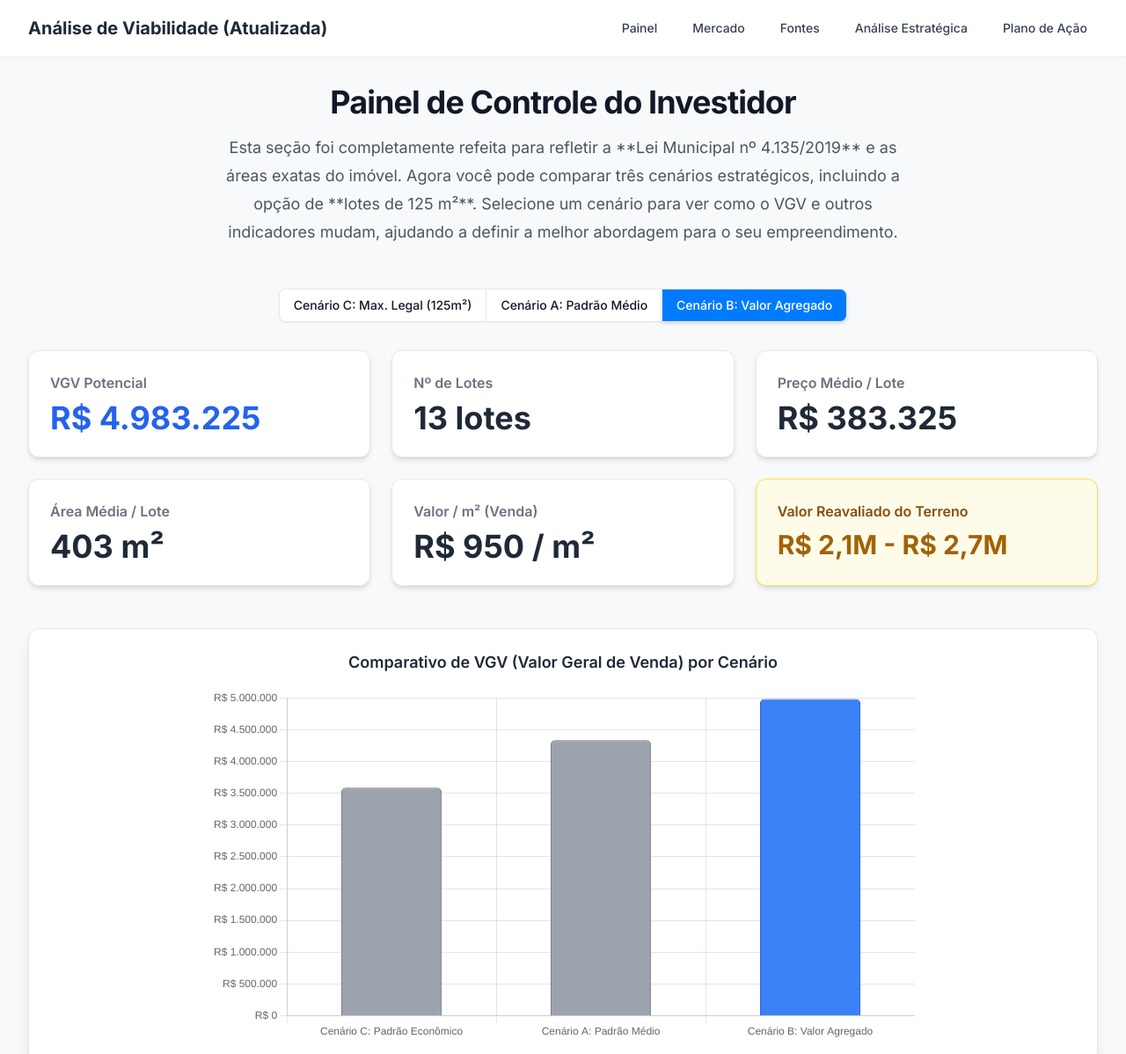
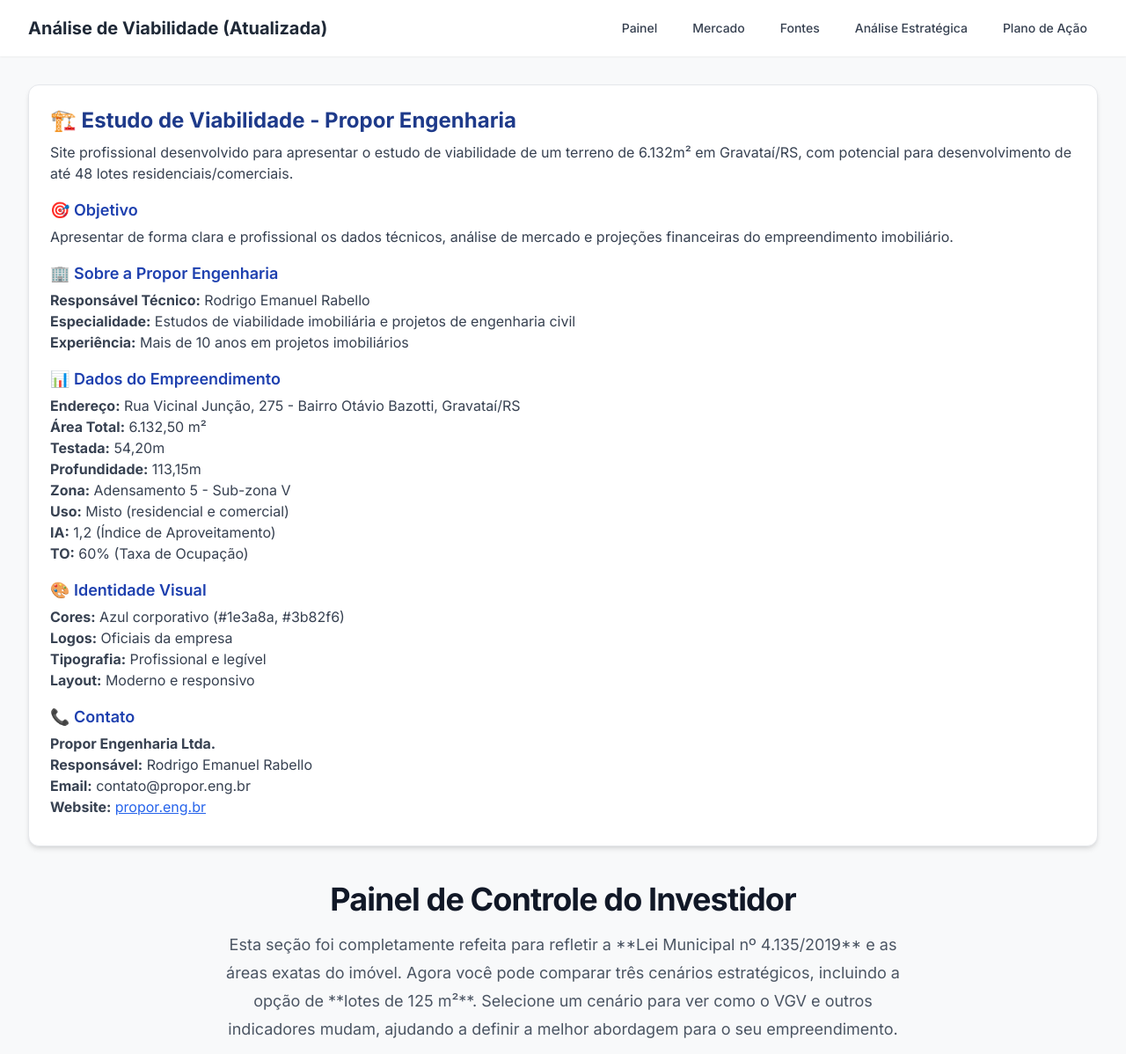
Before and after one commit to RabelloRS/propor-viabilidade, a plain HTML site: page estudo_viabilidade.html in a window 1280 px wide. Shown: the top 1198 px of the page at 88% size. Drawn offline with nearby package versions, Linux system fonts and the light colour scheme.

```diff
--- a/estudo_viabilidade.html
+++ b/estudo_viabilidade.html
@@ -90,6 +90,45 @@
     </header>
 
     <main class="container mx-auto px-4 sm:px-6 lg:px-8 py-8">
+
+        <!-- Bloco Institucional e de Apresentação -->
+        <section class="bg-white rounded-xl shadow-md border border-gray-200 p-6 mb-10">
+            <h1 class="text-2xl font-bold text-blue-900 mb-2">🏗️ Estudo de Viabilidade - Propor Engenharia</h1>
+            <p class="text-gray-700 mb-2">Site profissional desenvolvido para apresentar o estudo de viabilidade de um terreno de 6.132m² em Gravataí/RS, com potencial para desenvolvimento de até 48 lotes residenciais/comerciais.</p>
+            <h2 class="text-lg font-semibold text-blue-800 mt-4 mb-1">🎯 Objetivo</h2>
+            <p class="text-gray-700 mb-2">Apresentar de forma clara e profissional os dados técnicos, análise de mercado e projeções financeiras do empreendimento imobiliário.</p>
+            <h2 class="text-lg font-semibold text-blue-800 mt-4 mb-1">🏢 Sobre a Propor Engenharia</h2>
+            <ul class="text-gray-700 mb-2">
+                <li><strong>Responsável Técnico:</strong> Rodrigo Emanuel Rabello</li>
+                <li><strong>Especialidade:</strong> Estudos de viabilidade imobiliária e projetos de engenharia civil</li>
+                <li><strong>Experiência:</strong> Mais de 10 anos em projetos imobiliários</li>
+            </ul>
+            <h2 class="text-lg font-semibold text-blue-800 mt-4 mb-1">📊 Dados do Empreendimento</h2>
+            <ul class="text-gray-700 mb-2">
+                <li><strong>Endereço:</strong> Rua Vicinal Junção, 275 - Bairro Otávio Bazotti, Gravataí/RS</li>
+                <li><strong>Área Total:</strong> 6.132,50 m²</li>
+                <li><strong>Testada:</strong> 54,20m</li>
+                <li><strong>Profundidade:</strong> 113,15m</li>
+                <li><strong>Zona:</strong> Adensamento 5 - Sub-zona V</li>
+                <li><strong>Uso:</strong> Misto (residencial e comercial)</li>
+                <li><strong>IA:</strong> 1,2 (Índice de Aproveitamento)</li>
+                <li><strong>TO:</strong> 60% (Taxa de Ocupação)</li>
+            </ul>
+            <h2 class="text-lg font-semibold text-blue-800 mt-4 mb-1">🎨 Identidade Visual</h2>
+            <ul class="text-gray-700 mb-2">
+                <li><strong>Cores:</strong> Azul corporativo (#1e3a8a, #3b82f6)</li>
+                <li><strong>Logos:</strong> Oficiais da empresa</li>
+                <li><strong>Tipografia:</strong> Profissional e legível</li>
+                <li><strong>Layout:</strong> Moderno e responsivo</li>
+            </ul>
+            <h2 class="text-lg font-semibold text-blue-800 mt-4 mb-1">📞 Contato</h2>
+            <ul class="text-gray-700 mb-2">
+                <li><strong>Propor Engenharia Ltda.</strong></li>
+                <li><strong>Responsável:</strong> Rodrigo Emanuel Rabello</li>
+                <li><strong>Email:</strong> contato@propor.eng.br</li>
+                <li><strong>Website:</strong> <a href="https://propor.eng.br" class="text-blue-600 underline" target="_blank">propor.eng.br</a></li>
+            </ul>
+        </section>
 
         <section id="dashboard" class="scroll-mt-20">
             <div class="text-center mb-12">
@@ -583,4 +622,3 @@
 
 </body>
 </html>
-�
```
Also changed, not shown: index.html (+5 -5 lines).
